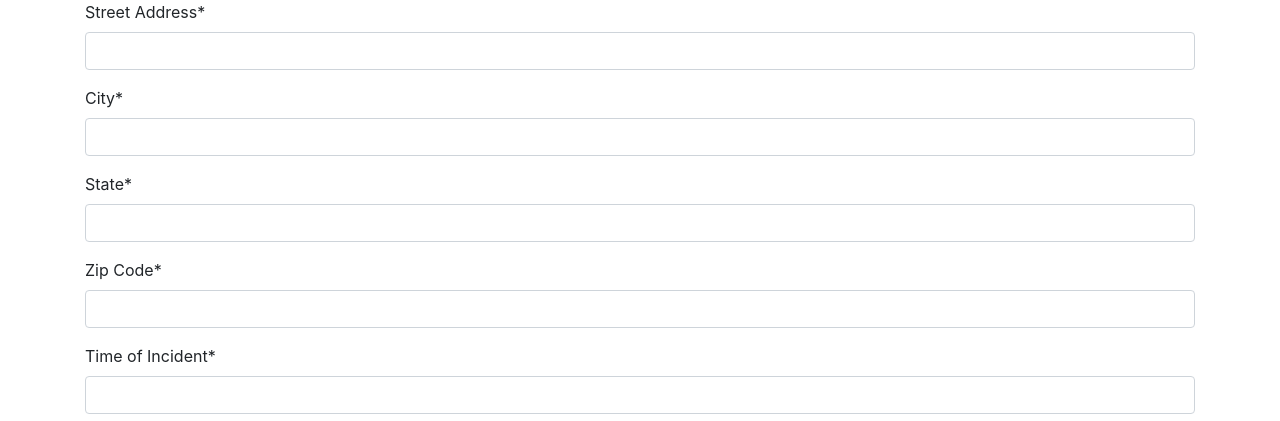
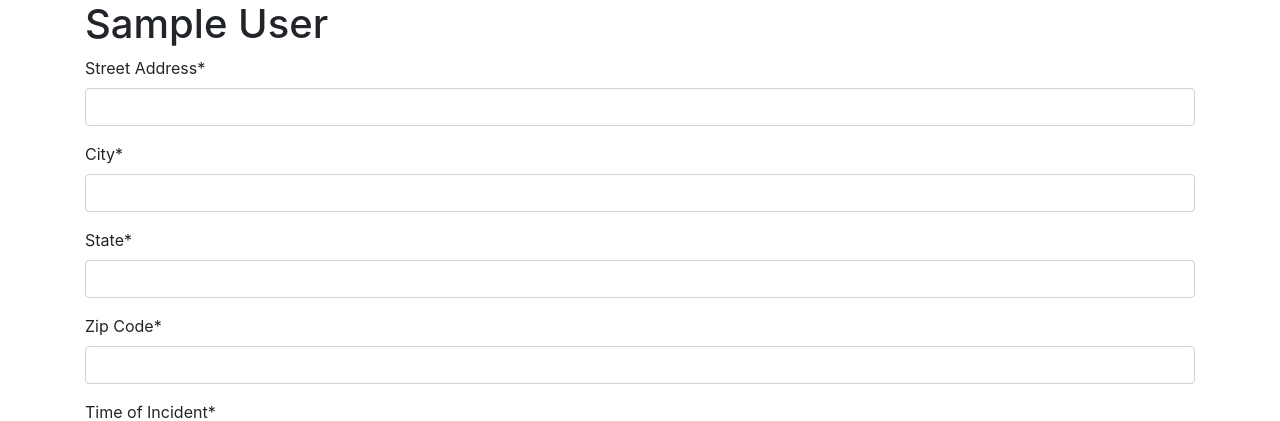
Before and after one commit to mattshoobs/Hackathon_88NineLabs, a Django app: page /abuse/report-incident in a window 1280 px wide. Shown: the part 56-477 px from the top of the page. Run offline with Django 3.2, Linux system fonts and the light colour scheme; the visitor is signed in with stand-in values (Sample User, id 1); some libraries are stand-ins or nearby versions.

Commit message:
Added some of the framework for showing the current user in the form data

```diff
--- a/hackathon_88ninelabs/Incident/models.py
+++ b/hackathon_88ninelabs/Incident/models.py
@@ -24,5 +24,6 @@ class Incident(models.Model):
     indicent_details=models.TextField()
 
     def save(self, *args, **kwargs):
+
         print(f'TEST STUFF ***** {self.incident_address_city}')
         # Put all business logic for sending the fields and calling the old form here.
--- a/hackathon_88ninelabs/Incident/templates/forms/crispy_incident_report_form.html
+++ b/hackathon_88ninelabs/Incident/templates/forms/crispy_incident_report_form.html
@@ -3,7 +3,11 @@
 {% block title %}{{ page_title|title }}{% endblock %}
 {% block content %}
 
+  {% if request.user.is_authenticated %}
+
+    <h1>{{ request.user.name }}</h1>
+
+  {% endif %}
     {% crispy form %}
 
-
 {% endblock %}
```
